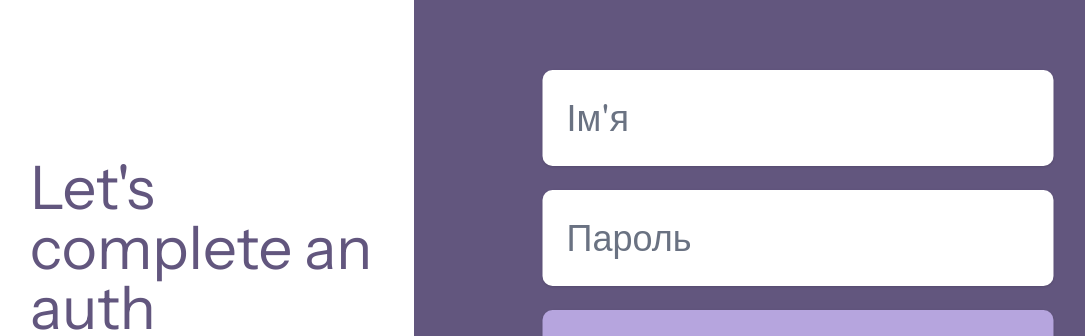
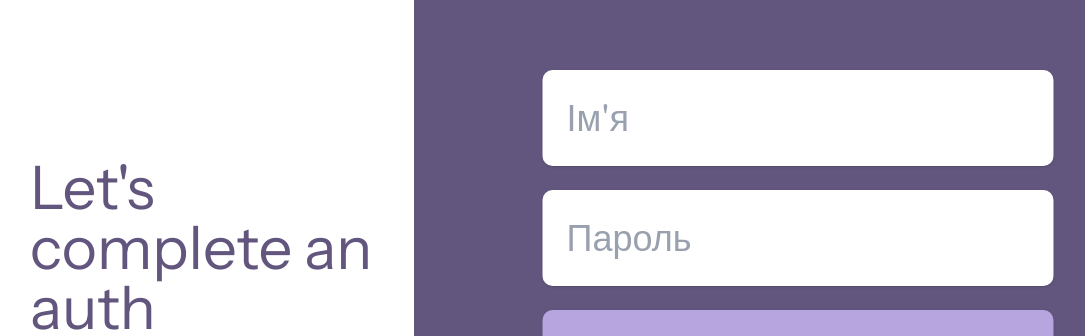
Before and after one commit to CorteZOMG/teamroom, a React (Vite) app: page / in a window 1280 px wide. Shown: the part 130-466 px from the top of the page, without its empty margins (98-1183 px from the left). Built offline with nearby package versions, Linux system fonts and the light colour scheme; no server answers.

Commit message:
placeholders hotfix

```diff
--- a/src/pages/Login.tsx
+++ b/src/pages/Login.tsx
@@ -80,7 +80,7 @@ export default function Login() {
             value={formData.username}
             onChange={handleChange}
             required
-            className="w-full h-full bg-transparent border-none outline-none px-6 py-2 text-primary text-4xl font-normal font-instrument placeholder-gray-500 focus:placeholder-gray-300 transition-colors duration-200"
+            className="w-full h-full bg-transparent border-none outline-none px-6 py-2 text-primary text-4xl font-normal font-instrument placeholder-gray-400 focus:placeholder-gray-300 transition-colors duration-200"
           />
         </div>
 
@@ -93,7 +93,7 @@ export default function Login() {
             value={formData.password}
             onChange={handleChange}
             required
-            className="w-full h-full bg-transparent border-none outline-none px-6 py-2 text-primary text-4xl font-normal font-instrument placeholder-gray-500 focus:placeholder-gray-300 transition-colors duration-200"
+            className="w-full h-full bg-transparent border-none outline-none px-6 py-2 text-primary text-4xl font-normal font-instrument placeholder-gray-400 focus:placeholder-gray-300 transition-colors duration-200"
           />
         </div>
 
```
